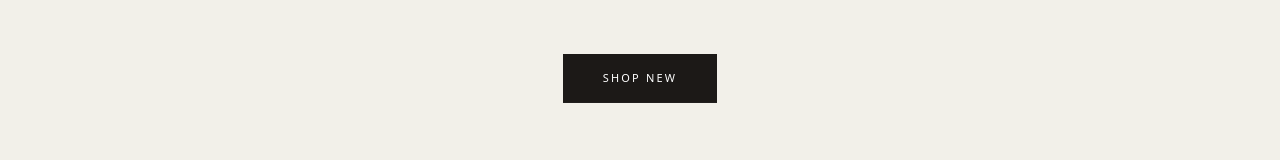
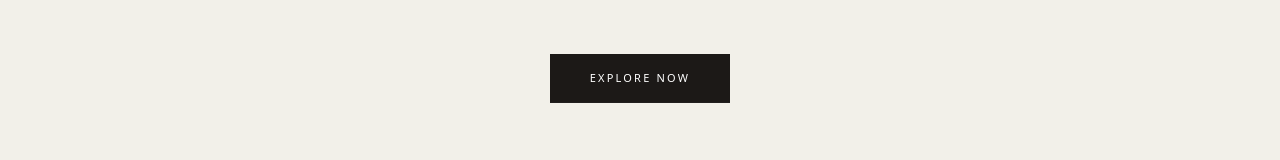
Before and after one commit to krsna016/digi-mart, a Next.js app: page / in a window 1280 px wide. Shown: the part 615-775 px from the top of the page. Built offline with nearby package versions, Linux system fonts and the light colour scheme; no server answers; a web font is replaced by a local one.

Commit message:
commited

```diff
--- a/src/components/Hero.tsx
+++ b/src/components/Hero.tsx
@@ -8,25 +8,25 @@ const HERO_CONTENT = [
   {
     label: "Luxury Essentials",
     description: "Discover curated essentials crafted with uncompromising quality.",
-    cta: "Explore Collection",
+    cta: "Explore Now",
     path: "/collection"
   },
   {
     label: "Spring Drop",
     description: "Experience the perfect blend of timeless design and modern functionality in our new arrivals.",
-    cta: "Shop New",
+    cta: "Explore Now",
     path: "/new"
   },
   {
     label: "Seasonal Event",
     description: "Elevate your rituals with our ethically sourced materials, now at specialized value.",
-    cta: "Shop Sale",
+    cta: "Explore Now",
     path: "/sale"
   },
   {
     label: "Sustainable Style",
     description: "Meticulously engineered for longevity, helping you build a more intentional wardrobe.",
-    cta: "About Us",
+    cta: "Explore Now",
     path: "/about"
   }
 ];
--- a/src/components/ProductCard.tsx
+++ b/src/components/ProductCard.tsx
@@ -23,7 +23,7 @@ export default function ProductCard({ id, name, price, image, category, onSale,
         id,
         name,
         price,
-        image: hasError ? '/placeholder.png' : image,
+        image: hasError ? '/images/fallback.png' : image,
         category,
         onSale,
         discountPrice,
--- a/src/components/ProductImage.tsx
+++ b/src/components/ProductImage.tsx
@@ -20,7 +20,7 @@ export default function ProductImage({ src, alt, className = "" }: ProductImageP
       )}
 
       <img
-        src={hasError ? '/placeholder.png' : src}
+        src={hasError ? '/images/fallback.png' : src}
         alt={alt}
         onLoad={() => setIsLoading(false)}
         onError={() => {
```
Also changed, not shown: public/images/fallback.png (added).
